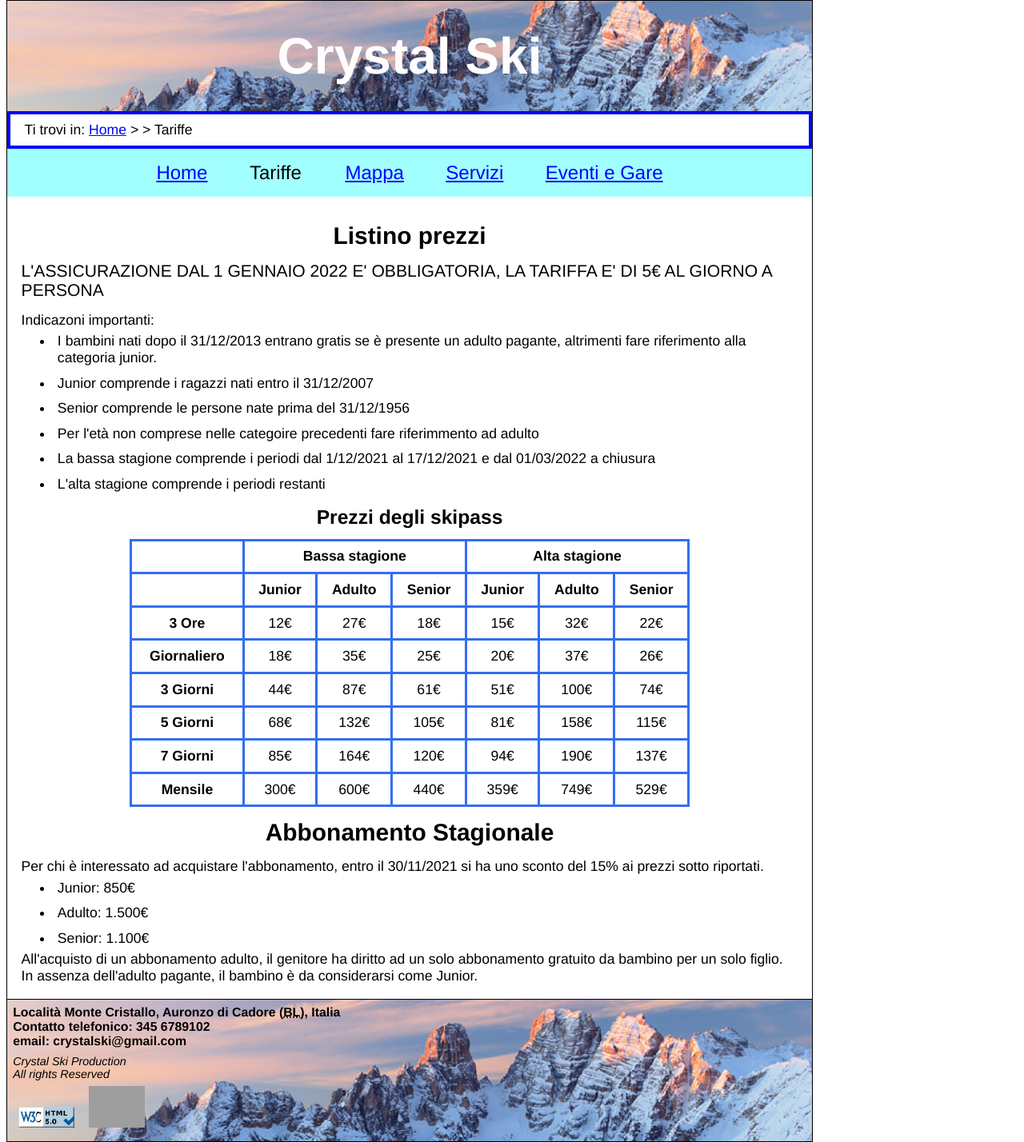
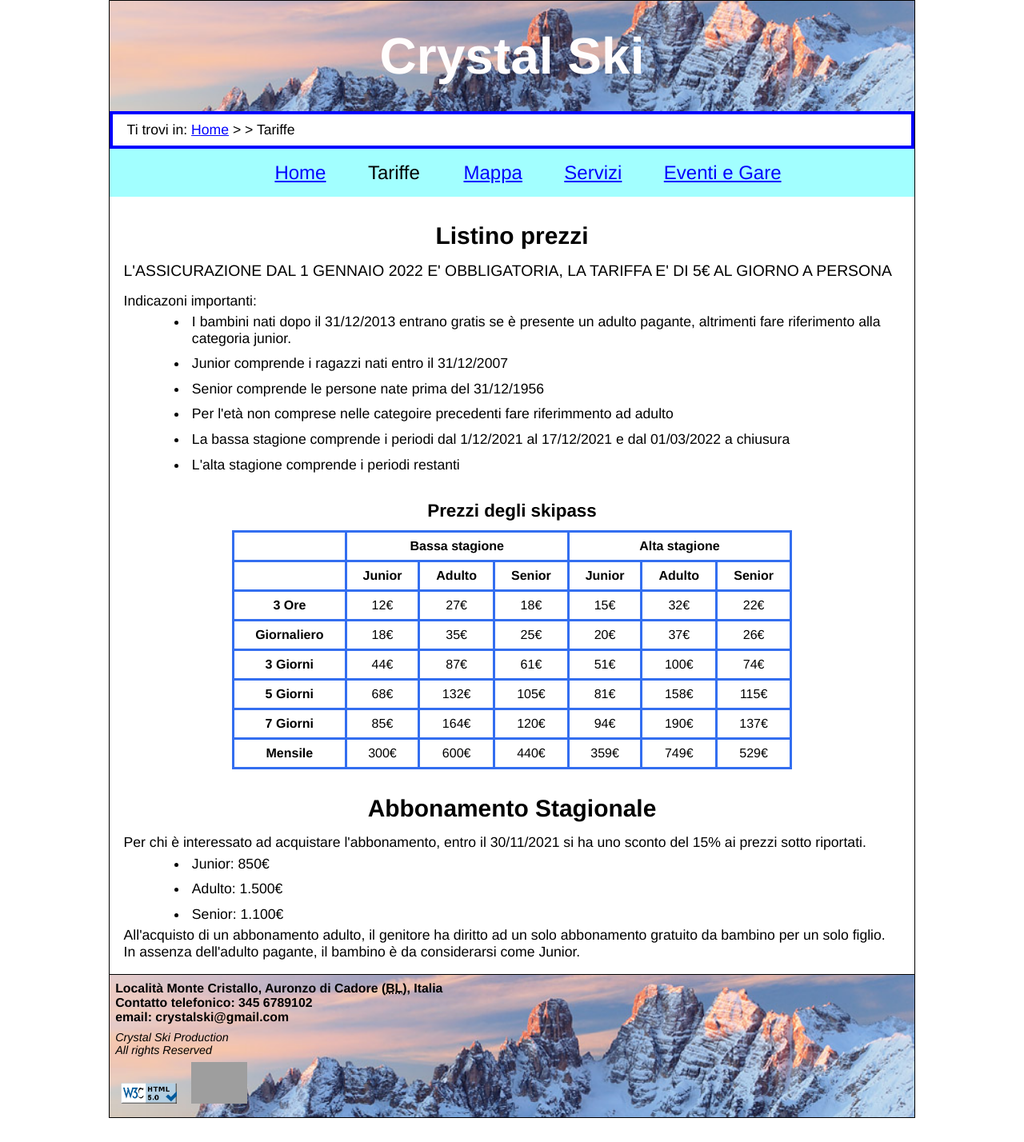
Before and after one commit to lazza89/Tech_web, a PHP site: page /tariffe.html in a window 1280 px wide. Shown: the whole page at 80% size. After the commit the page ends 1398 px from the top, so only its background shows below. Run offline with PHP 8.4, Linux system fonts and the light colour scheme; grey boxes are pictures that could not be loaded.

Commit message:
eliminato div annidati, eliminati alcuni nav

```diff
--- a/Tariffe.html
+++ b/Tariffe.html
@@ -29,8 +29,7 @@
 		</ul>
 	</nav>
 
-    <nav class="content">
-        <div id="skipass">
+    <div class="content" id="skipass">
         <h2>Listino prezzi</h2>
         <p id="assicurazione">L'ASSICURAZIONE DAL 1 GENNAIO 2022 E' OBBLIGATORIA, LA TARIFFA E' DI 5€ AL GIORNO A PERSONA</p>
         <p>Indicazoni importanti:</p>
@@ -126,7 +125,7 @@
         </tbody>
     </table>
 
-        <div id="abbonamenti">
+    <div class="content" id="abbonamenti">
         <h2>Abbonamento Stagionale </h2>
         <p>Per chi è interessato ad acquistare l'abbonamento, entro il 30/11/2021 si ha uno sconto del 15% ai prezzi sotto riportati.</p>
         <ul>
@@ -137,15 +136,14 @@
         <p>All'acquisto di un abbonamento adulto, il genitore ha diritto ad un solo abbonamento gratuito da bambino per un solo figlio.</p>
         <p>In assenza dell'adulto pagante, il bambino è da considerarsi come <span lang="en">Junior.</span></p>
     </div>
-    </nav>
 
 
     <footer>
-        <nav class="address">
+        <div class="address">
             <p>Località Monte Cristallo, Auronzo di Cadore (<abbr title="Belluno">BL</abbr>), Italia</p>
             <p>Contatto telefonico: 345 6789102</p>
             <p lang="en">email: crystalski@gmail.com</p>
-        </nav>
+        </div>
         <p class="author" lang="en">Crystal Ski Production</p>
         <p class="author" lang="en">All rights Reserved</p>
         <img class="imgValidCode" src="images/0_html5.png" alt="html valido"/>
--- a/style.css
+++ b/style.css
@@ -1,12 +1,11 @@
 *{
-	padding: 0;
-	margin: 0;
+	padding: auto;
+	margin: auto;
 }
 
 html, body{
 	font-size: 100%;
 	font-family: "Helvetica", linear, sans-serif;
-	margin: 0;
 	max-width: 1024px;
 }
 
@@ -160,8 +159,8 @@ header h1{
 
 /* TARIFFE */
 #assicurazione{
-	padding-bottom: 0.7em;
-	font-size: 1.2em;
+	padding-bottom: 0.8em;
+	font-size: 1.1em;
 }
 
 #abbonamenti ul, #skipass ul{
@@ -176,9 +175,8 @@ header h1{
 
 table{
 	border: 3px solid #336ef0;
-	table-layout: auto;
+	table-layout: auto; /*flex*/
 	width: 700px;
-	/*margin: 1em 10em 1em 10em;*/
 	margin: auto;
 	text-align: center;
 	padding: 0.5em 0.0em 1em 0.0em;
```
Also changed, not shown: Home.html (+5 -7 lines). Lines whose indentation alone changed are shown as unchanged.
